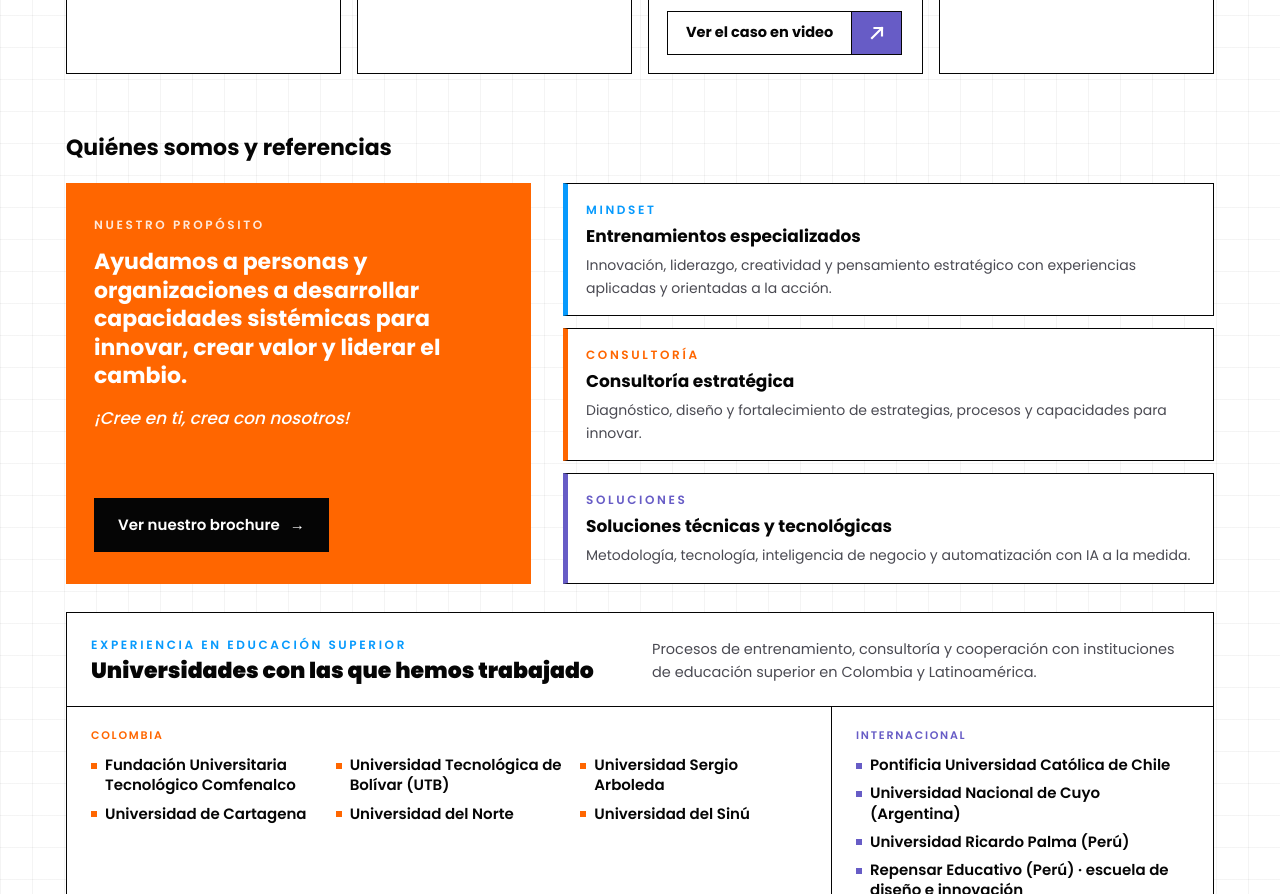
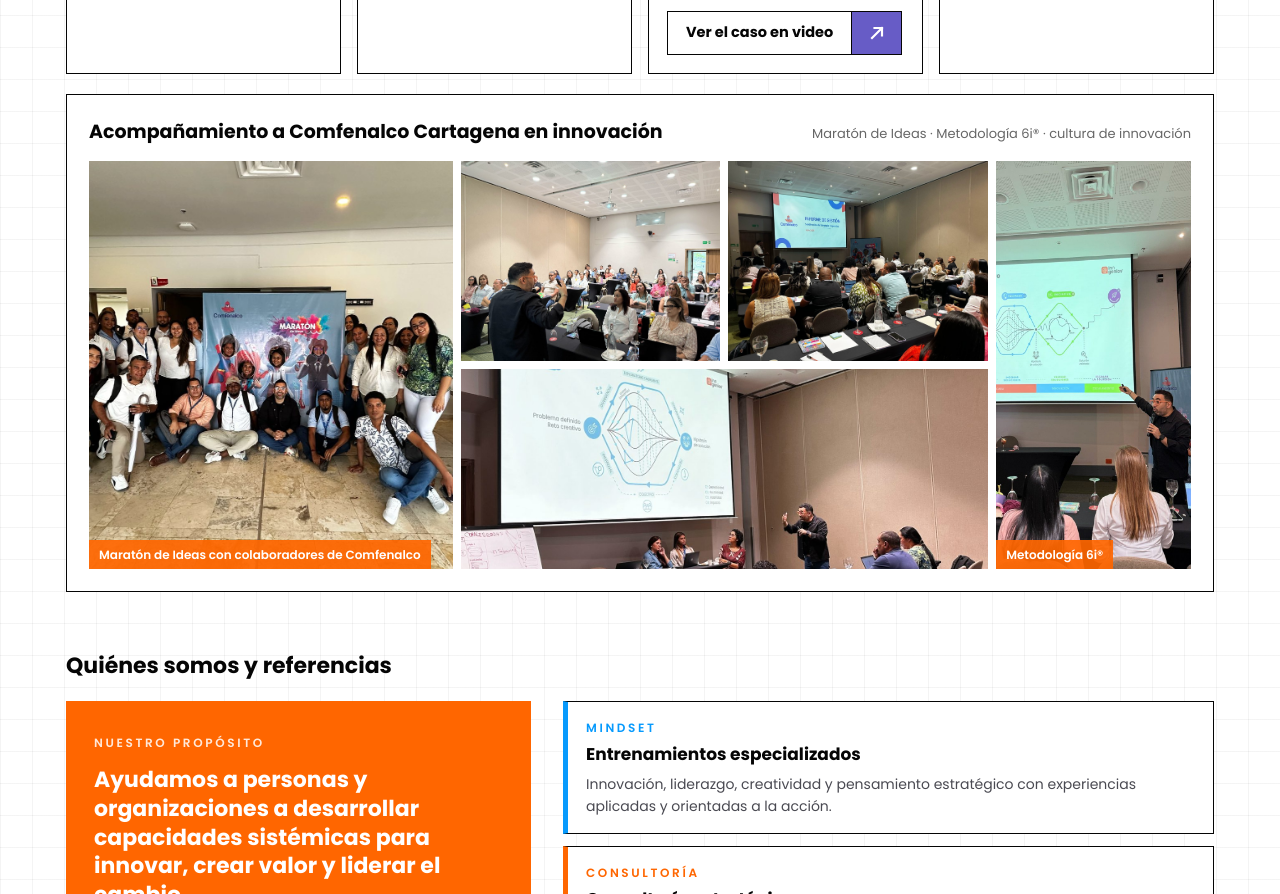
Before and after one commit to Inngenios/propuestas, a plain HTML site: page comfenalco-mision-bsmart-2027/index.html in a window 1280 px wide. Shown: the part 3441-4335 px from the top of the page. Drawn offline with nearby package versions, Linux system fonts and the light colour scheme.

Commit message:
Comfenalco: galería del acompañamiento en innovación a Comfenalco
Co-Authored-By: Claude Opus 5.5 <noreply@anthropic.com>
Claude-Session: https://claude.ai/code/session_01RxkF3ufCT7EoxDDqbaSGdz

```diff
--- a/comfenalco-mision-bsmart-2027/index.html
+++ b/comfenalco-mision-bsmart-2027/index.html
@@ -724,6 +724,17 @@ table th:last-child,table td:last-child{padding-right:22px}
 table td{padding-top:13px;padding-bottom:13px}
 .card-xb{width:auto!important;margin-top:14px;height:44px}
 .sg-xb i{background:var(--purple)}
+.cfg{margin-top:20px;border:1.5px solid var(--ink);background:#fff;padding:22px}
+.cfg-h{display:flex;flex-wrap:wrap;align-items:baseline;justify-content:space-between;gap:8px;margin-bottom:14px}
+.cfg-h h4{margin:0;font-size:19px}
+.cfg-h span{font-size:13px;color:#666}
+.cfg-g{display:grid;grid-template-columns:1.4fr 1fr 1fr .75fr;grid-template-rows:200px 200px;gap:8px}
+.cfg-g figure{margin:0;position:relative;overflow:hidden}
+.cfg-g img{width:100%;height:100%;object-fit:cover;display:block}
+.cfg-g figure.big{grid-row:span 2}
+.cfg-g figure.tall{grid-row:span 2}
+.cfg-g figcaption{position:absolute;left:0;bottom:0;background:rgba(255,102,0,.92);color:#fff;font-size:12px;font-weight:600;padding:5px 10px}
+@media (max-width:900px){.cfg-g{grid-template-columns:1fr 1fr;grid-template-rows:none;grid-auto-rows:170px}.cfg-g figure.big{grid-column:1/-1}.cfg-g figure.tall{grid-row:span 2}}
 .ally{display:grid;grid-template-columns:220px 1fr;border:1.5px solid var(--ink);background:var(--paper)}
 .ally-ph{width:100%;height:100%;min-height:220px;object-fit:cover;object-position:50% 30%;display:block;border-right:1.5px solid var(--ink)}
 .ally-tx{padding:26px 28px;min-width:0}
@@ -869,6 +880,16 @@ td .dj{margin:0 4px 4px 0}
 <div class="card b"><div class="clogo"><img src="lg-acuacar.png" alt="Aguas de Cartagena"></div><div class="eyebrow c-blue">Aguas de Cartagena</div><div class="big c-blue">+$10.000 millones</div><p>Cinco años acompañando un modelo de innovación con tres pilares: estrategia y gobierno, proceso y ecosistema, y cultura. La empresa suma más de $10.000 millones en valor recuperado, con iniciativas como Big Data para recuperación de cartera y medición inteligente.</p><a class="xbtn bl card-xb" href="https://youtu.be/FgBD0go7qAo" target="_blank" rel="noopener"><span>Ver el caso en video</span><i aria-hidden="true"><svg viewBox="0 0 24 24" width="20" height="20" fill="none" stroke="currentColor" stroke-width="2.6" stroke-linecap="square"><path d="M6 18L18 6M9 6h9v9"/></svg></i></a></div>
 <div class="card p"><div class="clogo"><img src="lg-surtigas.png" alt="Surtigas"></div><div class="eyebrow c-purple">Surtigas · una empresa Promigas</div><div class="big c-purple">Cultura de innovación</div><p>Hace dos años acompañamos al área de innovación de Surtigas en el fortalecimiento de su cultura de innovación: diseño y facilitación de la Semana de la Innovación, consultoría y talleres. También acompañamos al área comercial desde 2024 y a la unidad Brilla, y diseñamos la experiencia Encuentro Legendario.</p><a class="xbtn card-xb sg-xb" href="https://youtu.be/lyMbrE-PZ2U" target="_blank" rel="noopener"><span>Ver el caso en video</span><i aria-hidden="true"><svg viewBox="0 0 24 24" width="20" height="20" fill="none" stroke="currentColor" stroke-width="2.6" stroke-linecap="square"><path d="M6 18L18 6M9 6h9v9"/></svg></i></a></div>
 <div class="card k"><div class="clogo"><img src="lg-ecopetrol.png" alt="Grupo Ecopetrol, Refinería de Cartagena"></div><div class="eyebrow">Grupo Ecopetrol</div><div class="big">Refinería de Cartagena</div><p>Cliente de Inngenios en entrenamiento e innovación. También hemos cooperado con Econova Caribe, el laboratorio de innovación de Ecopetrol y la Cámara de Comercio de Cartagena.</p></div>
+</div>
+<div class="cfg">
+<div class="cfg-h"><h4>Acompañamiento a Comfenalco Cartagena en innovación</h4><span>Maratón de Ideas · Metodología 6i® · cultura de innovación</span></div>
+<div class="cfg-g">
+<figure class="big"><img src="cf-grupo.jpg" alt="Equipo de Comfenalco en la Maratón de Ideas con Inngenios" style="object-position:center 55%"><figcaption>Maratón de Ideas con colaboradores de Comfenalco</figcaption></figure>
+<figure><img src="cf-taller.jpg" alt="Taller de innovación de Inngenios con Comfenalco" style="object-position:center 60%"></figure>
+<figure><img src="cf-informe.jpg" alt="Sesión con la Subdirección de Estrategia Corporativa de Comfenalco" style="object-position:center 40%"></figure>
+<figure class="tall"><img src="cf-6i.jpg" alt="Proceso creativo con la Metodología 6i" style="object-position:75% 55%"><figcaption>Metodología 6i®</figcaption></figure>
+<figure style="grid-column:span 2"><img src="cf-ingeniar.jpg" alt="Fase Ingeniar de la Metodología 6i con equipos de Comfenalco" style="object-position:center 40%"></figure>
+</div>
 </div><div class="subhead"><h3>Quiénes somos y referencias</h3></div><div class="about">
         <div class="about-main">
           <div class="eyebrow c-blue">Nuestro propósito</div>
```
Also changed, not shown: comfenalco-mision-bsmart-2027/cf-6i.jpg (added), comfenalco-mision-bsmart-2027/cf-grupo.jpg (added), comfenalco-mision-bsmart-2027/cf-informe.jpg (added), comfenalco-mision-bsmart-2027/cf-ingeniar.jpg (added), comfenalco-mision-bsmart-2027/cf-taller.jpg (added).
